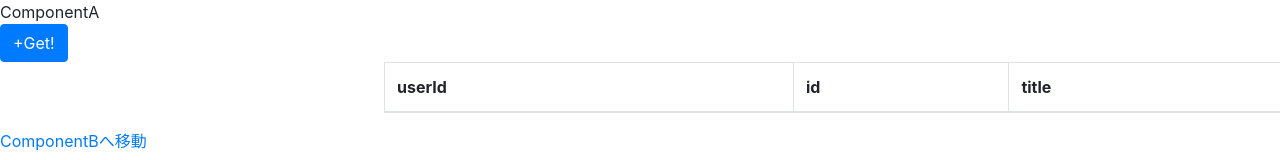
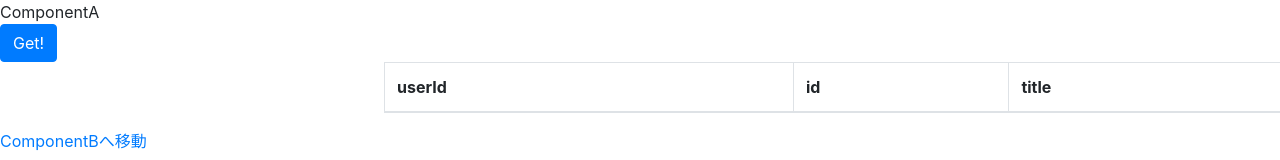
Before and after one commit to asagaorino0/react, a React (Create React App) app in the folder first-app/: page / in a window 1280 px wide. Shown: the top 160 px of the page. Built offline with nearby package versions, Linux system fonts and the light colour scheme.

Commit message:
[add]EXTRA useEffectなし。

```diff
--- a/first-app/src/components/ComponentA.js
+++ b/first-app/src/components/ComponentA.js
@@ -6,29 +6,20 @@ import Table from 'react-bootstrap/Table'
 import Button from 'react-bootstrap/Button'
 
 const ComponentA = () => {
-    const [count, setCount] = useState(0);
     const [data, setData] = useState([]);
 
-    useEffect(() => {
-        if (count === 0) return;
-        console.log('useEfefectが呼び出されました。');
-
+    const Click = () => {
         axios.get('https://jsonplaceholder.typicode.com/posts')
             .then(res => {
                 setData(res.data)
                 console.log(res.data, 'res check')
             })
-    }, [count]);
-
-    const increment = () => {
-        setCount(count + 1);
-    };
-
+    }
 
     return (
         <>
             <div>ComponentA</div>
-            <Button onClick={increment}>+Get!</Button>{' '}
+            <Button onClick={Click}>Get!</Button>{' '}
             <Table striped bordered hover>
                 <thead>
                     <tr>
```
